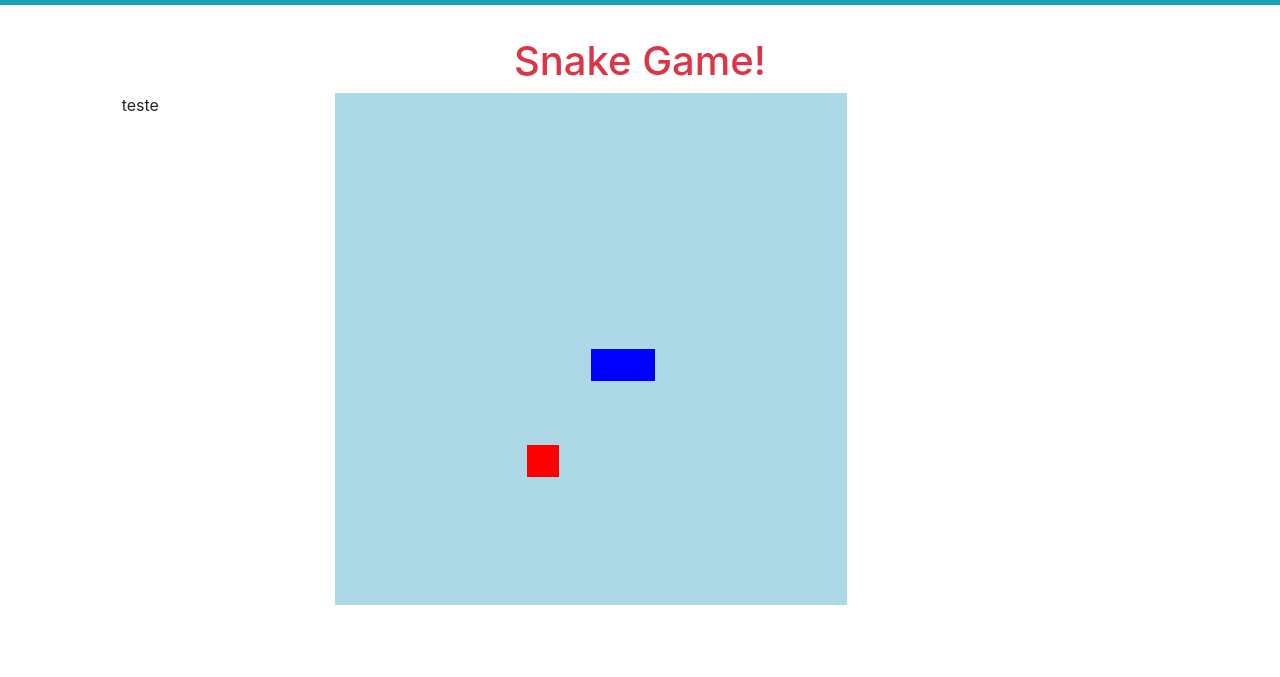
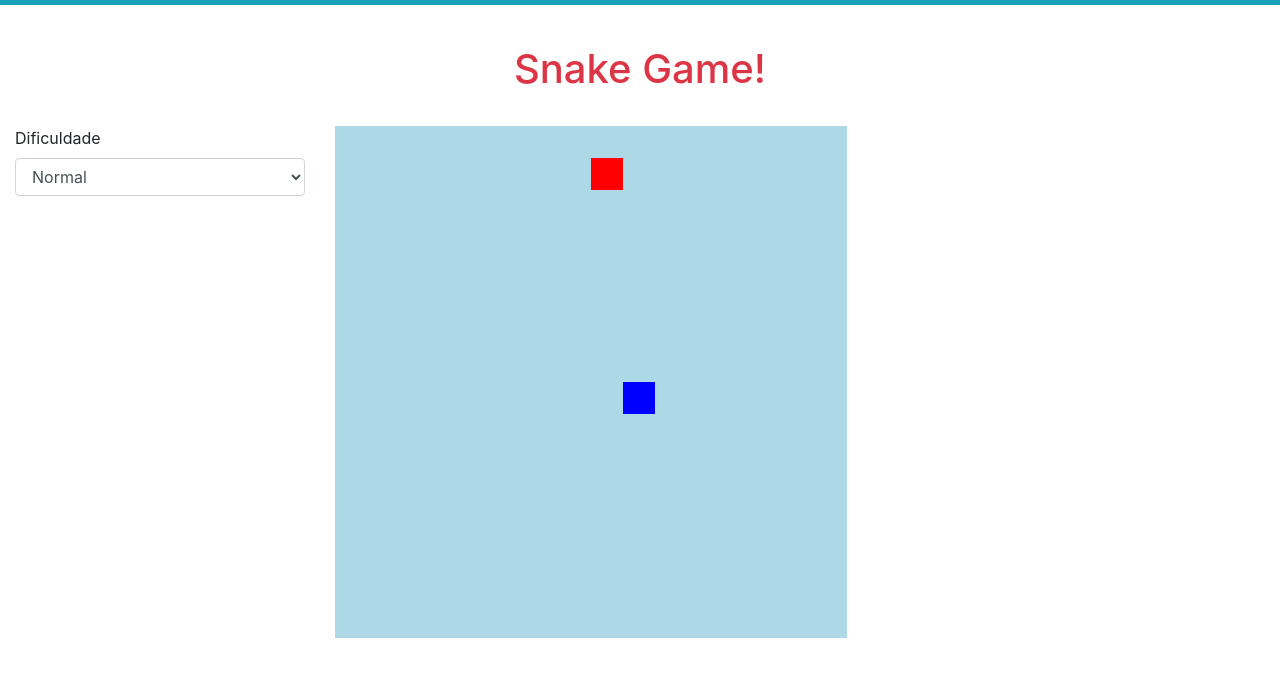
Before and after one commit to meydson/snake_game, a plain HTML site: page index.html in a window 1280 px wide. Shown: the part 81-758 px from the top of the page. Drawn offline with nearby package versions, Linux system fonts and the light colour scheme.

Commit message:
definindo dificuldade

```diff
--- a/css/style.css
+++ b/css/style.css
@@ -1,5 +1,5 @@
 body {
-    padding-top: 50px ;
+    padding-top: 90px ;
     height: 95vh;
     width: 95;
     display: flex;
@@ -8,3 +8,7 @@ body {
     flex-direction: column;
     color: red;
 }
+
+header {
+    padding-bottom: 25px;
+}
--- a/index.html
+++ b/index.html
@@ -7,6 +7,9 @@
         <link rel="stylesheet" type="text/css" href="css/style.css">
         <link rel="stylesheet" type="text/css" href="bootstrap/css/bootstrap.min.css">
         <script defer src="js/script.js"></script>
+        <script src="https://ajax.googleapis.com/ajax/libs/jquery/3.2.1/jquery.min.js"></script>
+        <script src="bootstrap/js/bootstrap.bundle.min.js">
+        <script src="bootstrap/js/bootstrap.min.js"></script>
         <title>Snake Game</title>
     </head>
     <body>
@@ -25,13 +28,17 @@
         </header>
         <div class="container-fluid">
             <div class="row justify-content-center">
-                <div class="col col-1">
-
+                <div class="col col-3">
+                    <div class="form-group">
+                        <label for="exampleFormControlSelect1">Dificuldade</label>
+                        <select id="dificuldade"class="form-control" id="exampleFormControlSelect1">
+                            <option value="facil">Fácil</option>
+                            <option value="normal" selected>Normal</option>
+                            <option value="dificil">Difícil</option>
+                        </select>
+                    </div>
                 </div>
-                <div class="col col-2">
-                    <p>teste</p>
-                </div>
-                <div class="col col-9 justify-content-center">
+                <div class="col col-9">
                     <canvas id="snake" width="512" height="512"></canvas>
                 </div>
             </div>
--- a/js/script.js
+++ b/js/script.js
@@ -77,4 +77,25 @@ function iniciarJogo() {
     snake.unshift(newHead);
 }
 
+
 let jogo = setInterval(iniciarJogo, 100);
+
+function jogo_facil() {
+    jogo = setInterval(iniciarJogo, 200);
+    console.log(dificuldade);
+}
+
+function jogo_normal() {
+    jogo = setInterval(iniciarJogo, 100);
+}
+
+function jogo_dificil() {
+    jogo = setInterval(iniciarJogo, 50);
+    console.log(dificuldade);
+}
+
+var activities = document.getElementById("dificuldade");
+activities.addEventListener("change", function() {
+    let dificuldade = activities.options[activities.selectedIndex].value;
+    console.log(dificuldade);
+})
```
